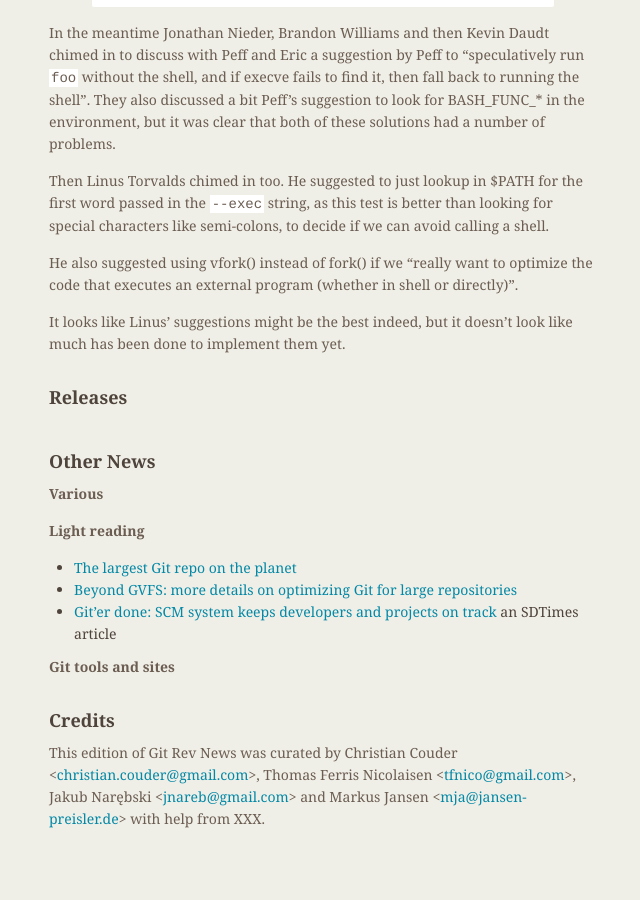
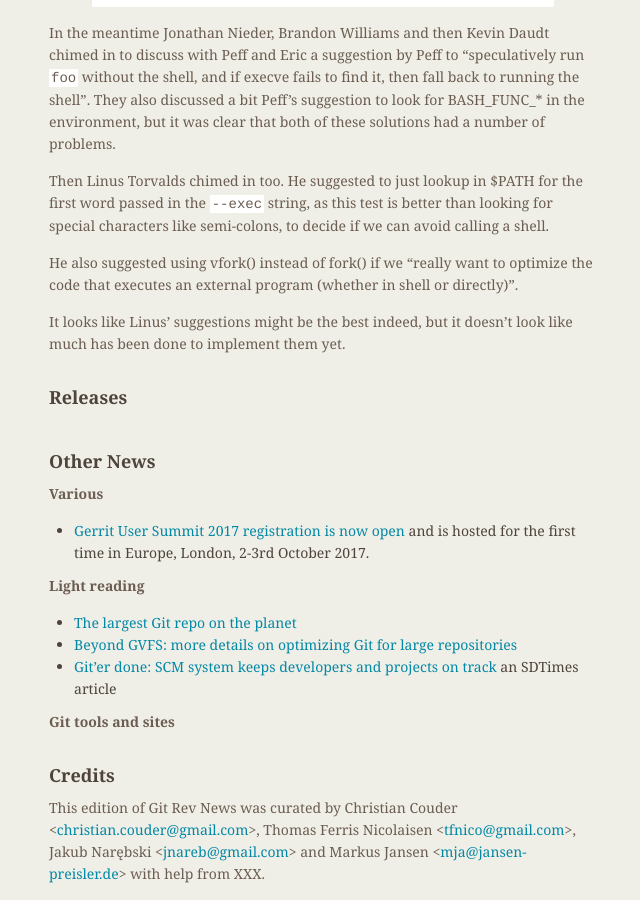
Before and after one commit to git/git.github.io, a Jekyll site: the page built from rev_news/drafts/edition-28.md, in a window 1280 px wide and 900 px high, scrolled down 3484 px. Shown: the whole window, without its empty margins (485-1125 px from the left). Built offline with Jekyll 4.4.1, drawn with Linux system fonts in a browser that asks for light colours; before the commit the page ends 4329 px from its top, so only the background shows below that.

Commit message:
Gerrit User Summit 2017 registration link

```diff
--- a/rev_news/drafts/edition-28.md
+++ b/rev_news/drafts/edition-28.md
@@ -219,6 +219,7 @@
 
 __Various__
 
+* [Gerrit User Summit 2017 registration is now open](https://gerritusersummit.eventbrite.com) and is hosted for the first time in Europe, London, 2-3rd October 2017.
 
 __Light reading__
 
```
